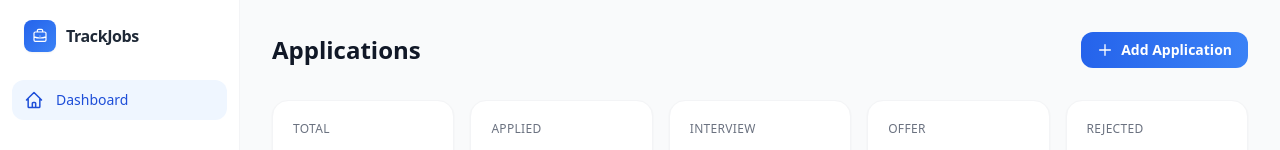
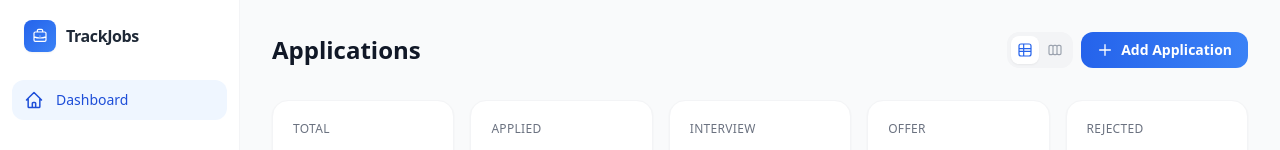
Before and after one commit to basarardabaykal/trackjobapplications-frontend, a React (Vite) app: page /dashboard in a window 1280 px wide. Shown: the top 150 px of the page. Built offline with nearby package versions, Linux system fonts and the light colour scheme.

Commit message:
feat(dashboard): add kanban view toggle

```diff
--- a/src/pages/DashboardPage.tsx
+++ b/src/pages/DashboardPage.tsx
@@ -3,12 +3,15 @@ import Sidebar from '../components/dashboard/Sidebar'
 import Header from '../components/dashboard/Header'
 import StatCard from '../components/dashboard/StatCard'
 import ApplicationsTable from '../components/dashboard/ApplicationsTable'
+import KanbanBoard from '../components/dashboard/KanbanBoard'
 import AddApplicationModal from '../components/dashboard/AddApplicationModal'
 import ConfirmModal from '../components/dashboard/ConfirmModal'
 import TableFilters from '../components/dashboard/TableFilters'
-import { PlusIcon } from '../components/icons'
+import { PlusIcon, TableIcon, KanbanIcon } from '../components/icons'
 import { MOCK_APPLICATIONS } from '../data/mockApplications'
 import { ApplicationStatus, JobApplication } from '../types'
+
+type ViewMode = 'table' | 'kanban'
 
 type SortKey = 'date' | 'company' | 'status'
 type StatusFilter = ApplicationStatus | 'all'
@@ -17,6 +20,9 @@ const STATUS_ORDER: ApplicationStatus[] = ['applied', 'interview', 'offer', 'rej
 
 export default function DashboardPage() {
   const [apps, setApps] = useState<JobApplication[]>(MOCK_APPLICATIONS)
+
+  // View mode
+  const [view, setView] = useState<ViewMode>('table')
 
   // Modal state
   const [addOpen, setAddOpen] = useState(false)
@@ -91,6 +97,25 @@ export default function DashboardPage() {
           <Header
             title="Applications"
             action={
+              <div className="flex items-center gap-2">
+                {/* View toggle */}
+                <div className="flex items-center bg-gray-100 rounded-xl p-1 gap-0.5">
+                  <button
+                    onClick={() => setView('table')}
+                    className={`p-1.5 rounded-lg transition-colors ${view === 'table' ? 'bg-white text-blue-600 shadow-sm' : 'text-gray-400 hover:text-gray-600'}`}
+                    title="Table view"
+                  >
+                    <TableIcon />
+                  </button>
+                  <button
+                    onClick={() => setView('kanban')}
+                    className={`p-1.5 rounded-lg transition-colors ${view === 'kanban' ? 'bg-white text-blue-600 shadow-sm' : 'text-gray-400 hover:text-gray-600'}`}
+                    title="Kanban view"
+                  >
+                    <KanbanIcon />
+                  </button>
+                </div>
+
                 <button
                   onClick={() => setAddOpen(true)}
                   className="inline-flex items-center gap-2 px-4 py-2 rounded-xl text-sm font-semibold text-white bg-gradient-to-r from-blue-600 to-blue-500 hover:from-blue-700 hover:to-blue-600 hover:shadow-md hover:shadow-blue-200 transition-all duration-200"
@@ -98,6 +123,7 @@ export default function DashboardPage() {
                   <PlusIcon />
                   Add Application
                 </button>
+              </div>
             }
           />
 
@@ -119,11 +145,19 @@ export default function DashboardPage() {
             onSortChange={handleSortChange}
           />
 
+          {view === 'table' ? (
             <ApplicationsTable
               applications={filtered}
               onEdit={app => setEditTarget(app)}
               onDelete={app => setDeleteTarget(app)}
             />
+          ) : (
+            <KanbanBoard
+              applications={filtered}
+              onEdit={app => setEditTarget(app)}
+              onDelete={app => setDeleteTarget(app)}
+            />
+          )}
         </div>
       </div>
 
```
Lines whose indentation alone changed are shown as unchanged.
